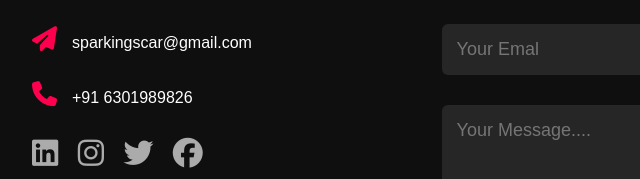
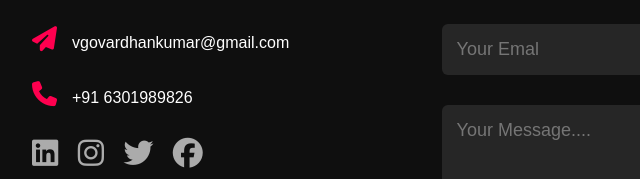
Before and after one commit to Ben-121/My-Portfolio, a plain HTML site: page index.html in a window 1280 px wide. Shown: the part 2839-3018 px from the top of the page, 96-736 px from the left. Drawn offline with Linux system fonts and the light colour scheme.

Commit message:
Update index.html

```diff
--- a/index.html
+++ b/index.html
@@ -238,7 +238,7 @@
         <div class="row">
           <div class="contact-left">
             <h1 class="Subtitle-1">Contact Me</h1>
-            <p><i class="fa-solid fa-paper-plane"></i>sparkingscar@gmail.com</p>
+            <p><i class="fa-solid fa-paper-plane"></i>vgovardhankumar@gmail.com</p>
             <p><i class="fa-solid fa-phone"></i>+91 6301989826</p>
             <div class="social-icons">
               <a
```
